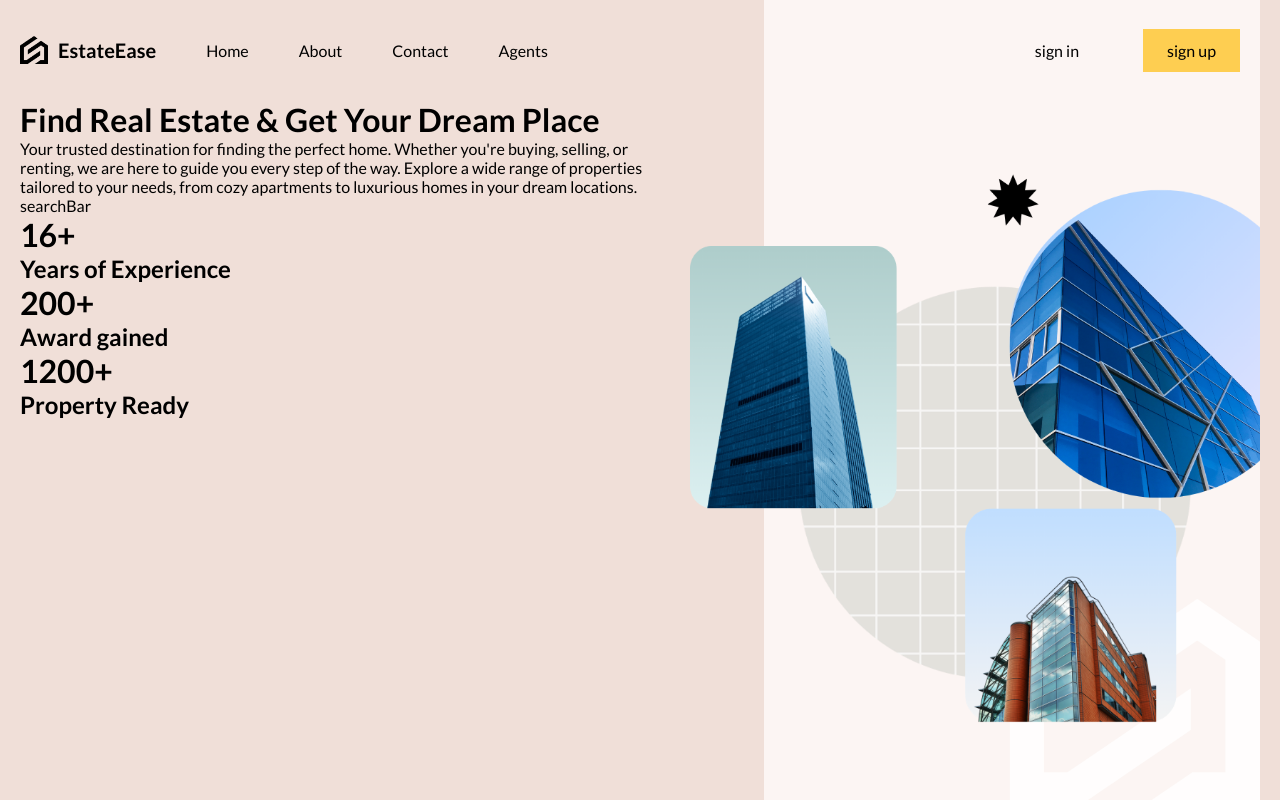
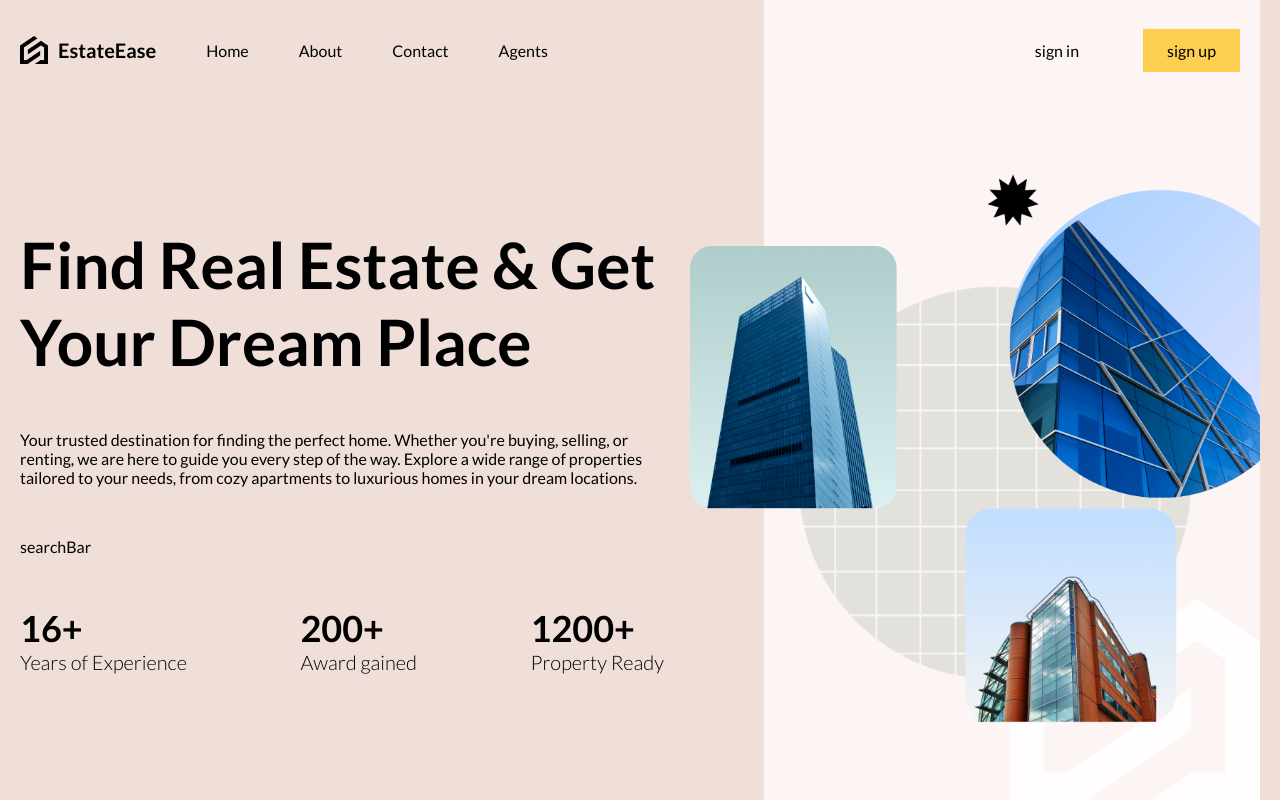
Before and after one commit to Anuragp-dev/Real-estate-web, a React (Vite) app in the folder frontend/: page / in a window 1280 px wide. Shown: the top 807 px of the page. Built offline with nearby package versions, Linux system fonts and the light colour scheme.

Commit message:
updated home page

```diff
--- a/frontend/index.html
+++ b/frontend/index.html
@@ -2,9 +2,9 @@
 <html lang="en">
   <head>
     <meta charset="UTF-8" />
-    <link rel="icon" type="image/svg+xml" href="/favicon.png" />
+    <link rel="icon" type="image/svg+xml" href="/logo.png" />
     <meta name="viewport" content="width=device-width, initial-scale=1.0" />
-    <title>Lama Real Estate UI</title>
+    <title>EstateEase</title>
     <meta name="description" content="Buy, Sell and Rent Properties" />
     <link
       href="https://fonts.googleapis.com/css2?family=Lato:ital,wght@0,100;0,300;0,400;0,700;0,900;1,100;1,300;1,400;1,700;1,900&display=swap"
--- a/frontend/src/pages/homePage/HomePage.jsx
+++ b/frontend/src/pages/homePage/HomePage.jsx
@@ -21,6 +21,7 @@ const HomePage = () => {
 
                     </p>
                     <SearchBar />
+                    <div className="boxes">
                         <div className="box">
                             <h1>16+</h1>
                             <h2>Years of Experience</h2>
@@ -33,6 +34,9 @@ const HomePage = () => {
                             <h1>1200+</h1>
                             <h2>Property Ready</h2>
                         </div>
+
+                    </div>
+
                 </div>
             </div>
             <div className='imgContainer'>
--- a/frontend/src/pages/homePage/HomePage.scss
+++ b/frontend/src/pages/homePage/HomePage.scss
@@ -7,6 +7,31 @@
 
         .wrapper {
             padding-right: 100px;
+            display: flex;
+            flex-direction: column;
+            justify-content: center;
+            gap: 50px;
+            height: 100%;
+
+            .title {
+                font-size: 64px;
+            }
+
+            .boxes {
+                display: flex;
+                justify-content: space-between;
+
+
+                h1 {
+                    font-size: 36px;
+                }
+
+                h2 {
+                    font-size: 20px;
+                    font-weight: 300;
+                }
+            }
+
         }
     }
 
@@ -17,6 +42,8 @@
         display: flex;
         align-items: center;
 
+
+
         img {
             width: 115%;
             position: absolute;
```
Lines whose indentation alone changed are shown as unchanged.
